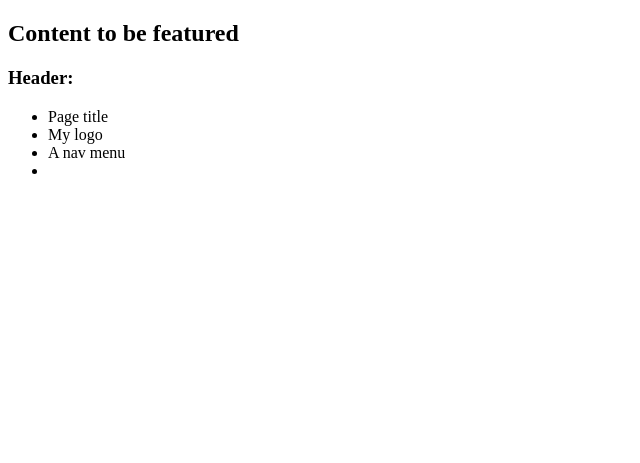
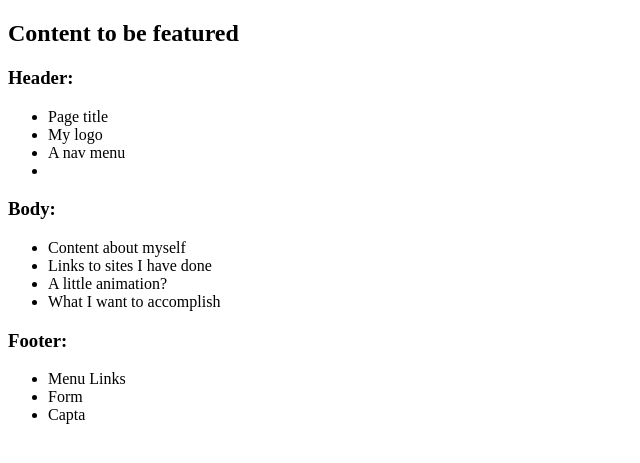
Before and after one commit to MartyBonacci/PersonWebProject, a PHP site: page /public_html/documentation/milestone-2.php in a window 1280 px wide. Shown: the top 463 px of the page, without its empty margins (0-640 px from the left). Run offline with PHP 8.4, Linux system fonts and the light colour scheme.

Commit message:
Added more list for content

```diff
--- a/public_html/documentation/milestone-2.php
+++ b/public_html/documentation/milestone-2.php
@@ -18,5 +18,22 @@
             <li></li>
         </ul>
     </section>
+	<section>
+		<h3>Body:</h3>
+		<ul>
+			<li>Content about myself</li>
+			<li>Links to sites I have done</li>
+			<li>A little animation?</li>
+			<li>What I want to accomplish</li>
+		</ul>
+	</section>
+	<section>
+		<h3>Footer:</h3>
+		<ul>
+			<li>Menu Links</li>
+			<li>Form</li>
+			<li>Capta</li>
+		</ul>
+	</section>
 </body>
 </html>
```
